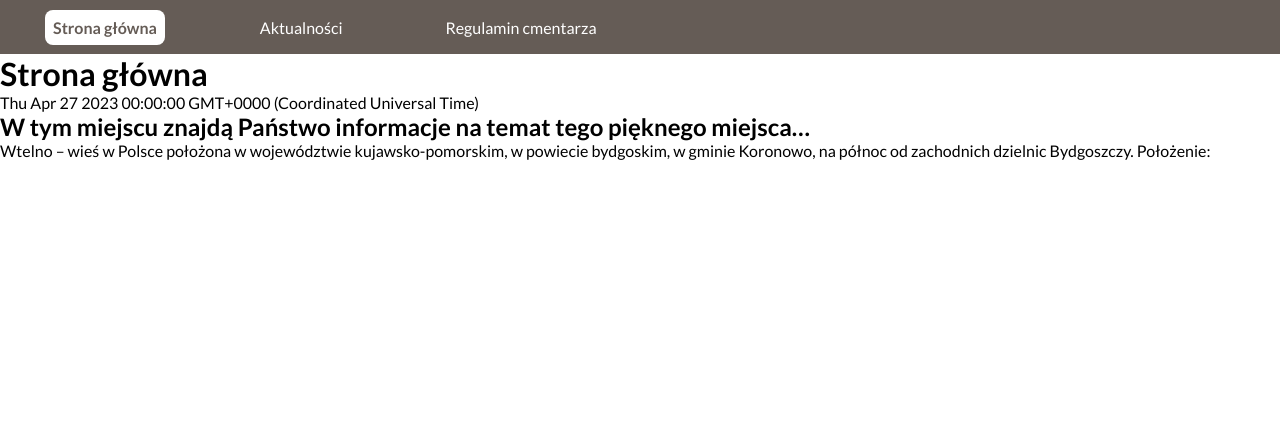
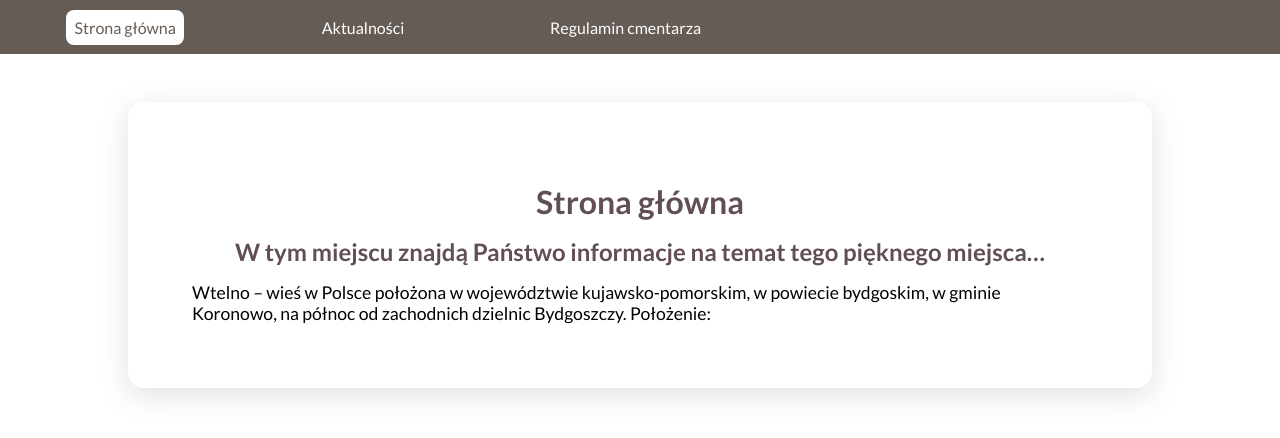
Before and after one commit to kacper-dabrowski/wtelno-blog, a Next.js app: page /strona-glowna in a window 1280 px wide. Shown: the top 438 px of the page. Built offline with nearby package versions, Linux system fonts and the light colour scheme.

Commit message:
feat(pages): add styling for text

```diff
--- a/package.json
+++ b/package.json
@@ -30,6 +30,7 @@
     "react": "18.2.0",
     "react-dom": "18.2.0",
     "react-markdown": "^8.0.7",
+    "rehype-raw": "^6.1.1",
     "typescript": "5.0.4"
   },
   "devDependencies": {
--- a/src/navigation/navbar/main/main.module.scss
+++ b/src/navigation/navbar/main/main.module.scss
@@ -2,30 +2,29 @@
 
 @mixin indicate-active {
   background-color: white;
-  color: rgb(101, 92, 86);
-  font-weight: bold;
+  color: rgb(101 92 86);
 }
 
 .main-container {
-  padding: .6rem;
-  background-color: rgb(101, 92, 86);
-  overflow-x:scroll;
+  padding: 0.6rem;
+  background-color: rgb(101 92 86);
+  overflow-x: scroll;
 
-  @media (min-width:768px) {
-    overflow-x:visible;
+  @media (width >= 768px) {
+    overflow-x: visible;
   }
 }
 
 .list {
-  @media (min-width:768px) {
+  @media (width >= 768px) {
     justify-content: space-around;
-    width:50%;
+    width: 60%;
   }
 
   display: flex;
   white-space: nowrap;
   justify-content: flex-start;
-  gap:1rem;
+  gap: 1rem;
   list-style: none;
 }
 
@@ -34,11 +33,11 @@
   color: white;
   text-decoration: none;
   transition: 0.5s ease-in-out;
-  border-radius: .5rem;
+  border-radius: 0.5rem;
 
-  &.active,&:hover {
-    @include indicate-active()
-
+  &.active,
+  &:hover {
+    @include indicate-active;
   }
 }
 
--- /dev/null
+++ b/src/posts/card.module.scss
@@ -0,0 +1,9 @@
+.card {
+  padding: 4rem;
+
+  @media (width >= 768px) {
+    max-width: min(80%, 1200px);
+    box-shadow: rgb(100 100 111 / 20%) 0 7px 29px 0;
+    border-radius: 1rem;
+  }
+}
--- /dev/null
+++ b/src/posts/card.tsx
@@ -0,0 +1,15 @@
+import { ReactComponentWithChildren } from "@/shared/types/component";
+import styles from "./card.module.scss";
+import classNames from "classnames";
+
+interface CardProps {
+  additionalClasses?: string;
+}
+
+export const Card: ReactComponentWithChildren<CardProps> = ({
+  children,
+  additionalClasses,
+}) => {
+  const classes = classNames(styles.card, additionalClasses);
+  return <div className={classes}>{children}</div>;
+};
--- /dev/null
+++ b/src/posts/post.module.scss
@@ -0,0 +1,3 @@
+.postCard {
+  margin: 3rem auto;
+}
--- a/src/posts/post.tsx
+++ b/src/posts/post.tsx
@@ -1,17 +1,36 @@
 import { PostModel } from "@/posts/service/types";
 import { ReactComponent } from "@/shared/types/component";
 import ReactMarkdown from "react-markdown";
-
+import { Card } from "./card";
+import styles from "./post.module.scss";
+import {
+  MainHeading,
+  OrderedList,
+  ParagraphText,
+  SecondaryHeading,
+  getRendererFor,
+} from "./text/text";
+import rehypeRaw from "rehype-raw";
 interface PostProps {
   post: PostModel;
 }
 
 export const Post: ReactComponent<PostProps> = ({ post }) => {
   return (
-    <div>
-      <h1>{post.title}</h1>
-      <p>{post.createdAt.toString()}</p>
-      <ReactMarkdown>{post.content}</ReactMarkdown>
-    </div>
+    <Card additionalClasses={styles.postCard}>
+      <MainHeading>{post.title}</MainHeading>
+      {/* <p>{post.createdAt.toString()}</p> */}
+      <ReactMarkdown
+        rehypePlugins={[rehypeRaw]}
+        components={{
+          p: getRendererFor(ParagraphText),
+          h1: getRendererFor(MainHeading),
+          h2: getRendererFor(SecondaryHeading),
+          ol: getRendererFor(OrderedList),
+        }}
+      >
+        {post.content}
+      </ReactMarkdown>
+    </Card>
   );
 };
--- /dev/null
+++ b/src/posts/text/text.module.scss
@@ -0,0 +1,26 @@
+.paragraph {
+  font-size: 1.1rem;
+}
+
+.heading {
+  &:is(h1, h2) {
+    margin: 1rem 0;
+    text-align: center;
+    color: #614f55;
+  }
+}
+
+.ordered-list {
+  margin: 0.5rem auto;
+
+  & > li {
+    margin: 0.5rem 0;
+  }
+
+  & ul {
+    & > li {
+      margin: 0.5rem 0;
+      margin-left: 1rem;
+    }
+  }
+}
--- /dev/null
+++ b/src/posts/text/text.tsx
@@ -0,0 +1,43 @@
+import { ReactComponentWithChildren } from "@/shared/types/component";
+import styles from "./text.module.scss";
+import classNames from "classnames";
+import React, { PropsWithChildren } from "react";
+
+interface WithAdditionalClasses {
+  additionalClasses?: string;
+}
+
+export const ParagraphText: ReactComponentWithChildren<
+  WithAdditionalClasses
+> = ({ children, additionalClasses }) => {
+  const classes = classNames(styles.paragraph, additionalClasses);
+
+  return <p className={classes}>{children}</p>;
+};
+
+export const MainHeading: ReactComponentWithChildren<WithAdditionalClasses> = ({
+  children,
+  additionalClasses,
+}) => {
+  const classes = classNames(styles.heading, additionalClasses);
+
+  return <h1 className={classes}>{children}</h1>;
+};
+
+export const SecondaryHeading: ReactComponentWithChildren<
+  WithAdditionalClasses
+> = ({ children, additionalClasses }) => {
+  const classes = classNames(styles.heading, additionalClasses);
+
+  return <h2 className={classes}>{children}</h2>;
+};
+
+export const OrderedList: ReactComponentWithChildren = ({ children }) => {
+  return <ol className={styles["ordered-list"]}>{children}</ol>;
+};
+
+export const getRendererFor =
+  (Node: ReactComponentWithChildren, additionalProps: any = {}) =>
+  // eslint-disable-next-line react/display-name
+  (element: PropsWithChildren) =>
+    <Node {...additionalProps}>{element.children}</Node>;
```
Also changed, not shown: content/regulamin-cmentarza.md (+14 -10 lines), 1 other file (tests, documents, lock files or other folders).
